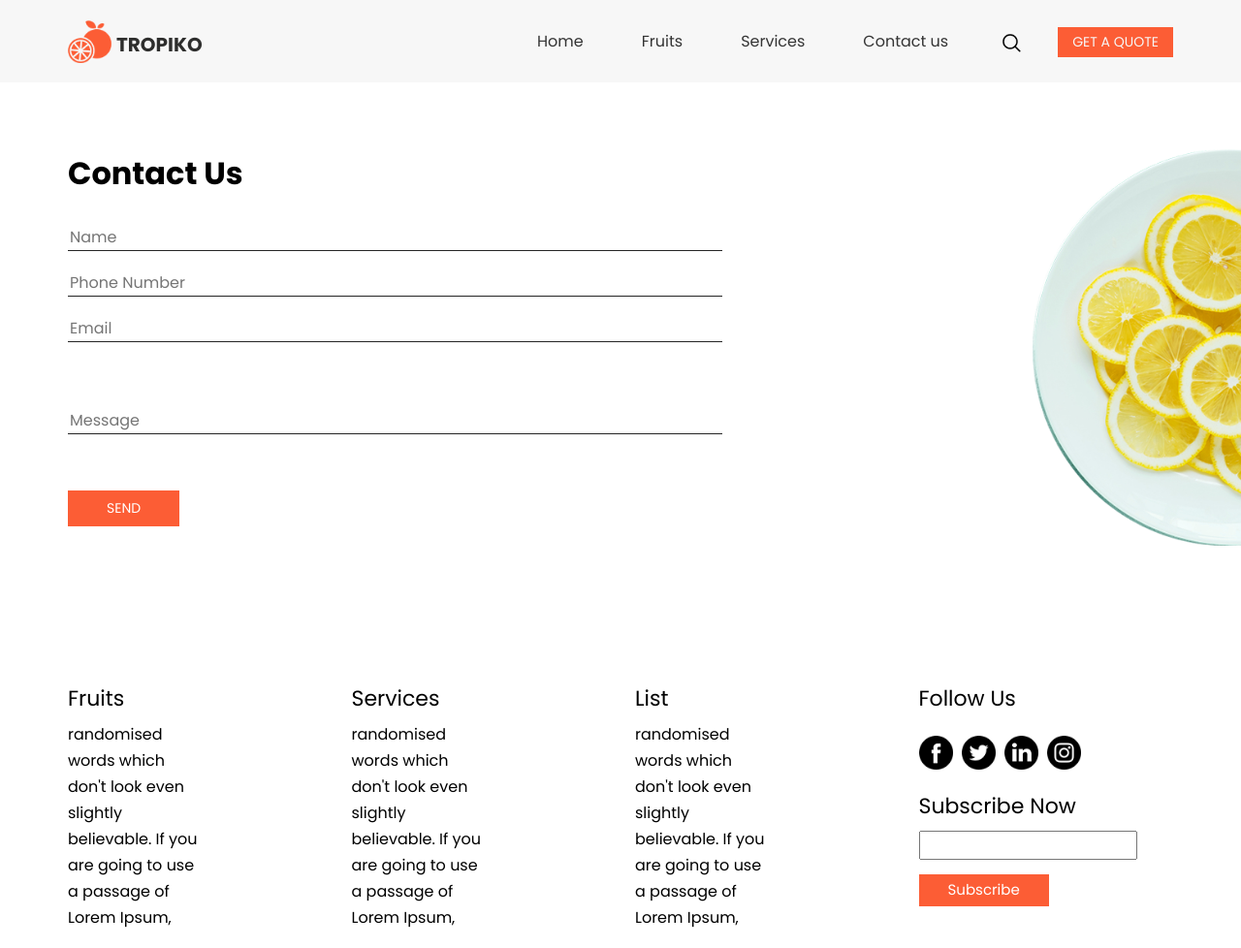
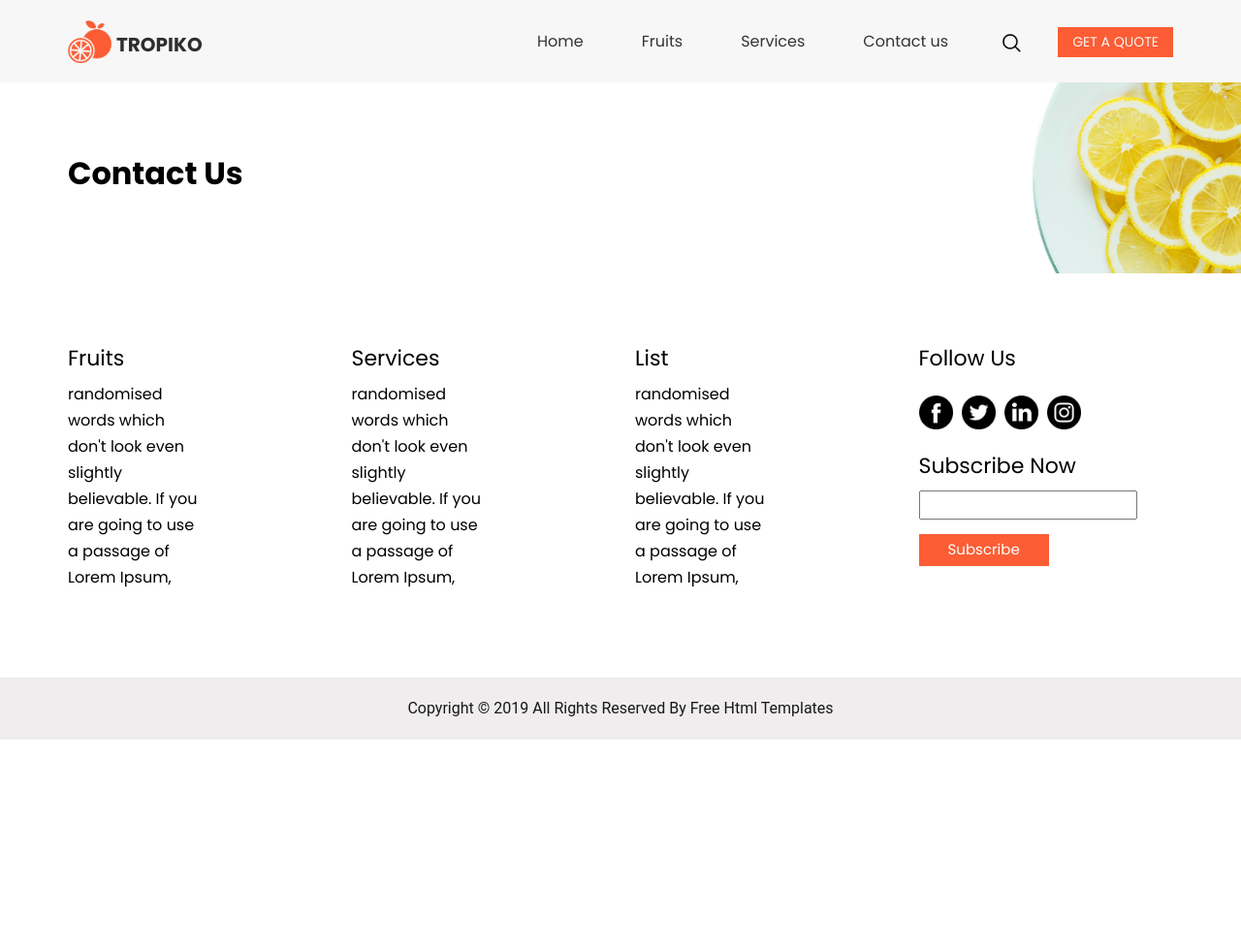
Before and after one commit to Magiclogon/magiclogon.github.io, a plain HTML site: page contact.html in a window 1280 px wide. Shown: the top 978 px of the page at 97% size. After the commit the page ends 800 px from the top, so only its background shows below. Drawn offline with nearby package versions, Linux system fonts and the light colour scheme; some packages are replaced by stand-ins of ours; a script that the page names is missing.

Commit message:
Add files via upload

```diff
--- a/contact.html
+++ b/contact.html
@@ -86,36 +86,13 @@
       <h2 class="font-weight-bold">
         Contact Us
       </h2>
-      <div class="row">
-        <div class="col-md-8 mr-auto">
-          <form action="">
-            <div class="contact_form-container">
-              <div>
-                <div>
-                  <input type="text" placeholder="Name">
-                </div>
-                <div>
-                  <input type="text" placeholder="Phone Number">
-                </div>
-                <div>
-                  <input type="email" placeholder="Email">
-                </div>
-
-                <div class="mt-5">
-                  <input type="text" placeholder="Message">
-                </div>
-                <div class="mt-5">
-                  <button type="submit">
-                    send
-                  </button>
-                </div>
-              </div>
-
-            </div>
-
-          </form>
-        </div>
-      </div>
+      <script charset="utf-8" type="text/javascript" src="//js.hsforms.net/forms/embed/v2.js"></script>
+<script>
+  hbspt.forms.create({
+    portalId: "47780173",
+    formId: "8fafcb51-55e3-4340-bdbc-c2935f4913df"
+  });
+</script>
     </div>
   </section>
   <!-- end contact section -->
```
